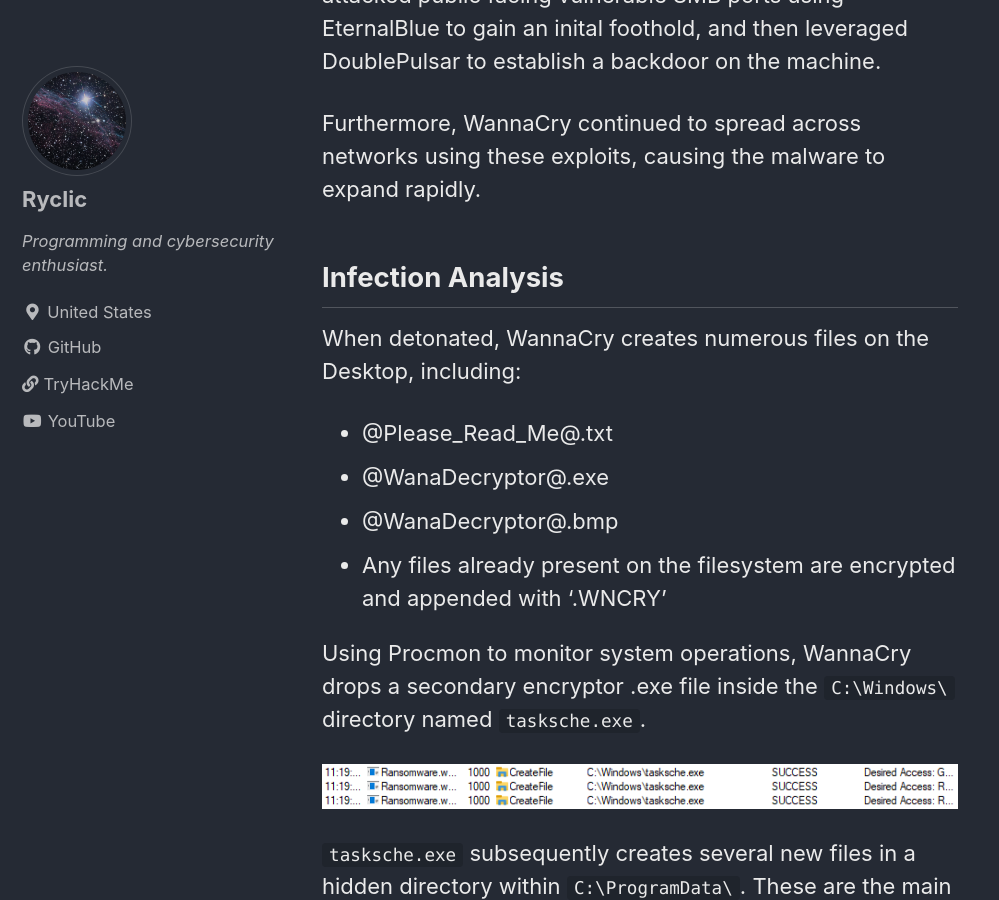
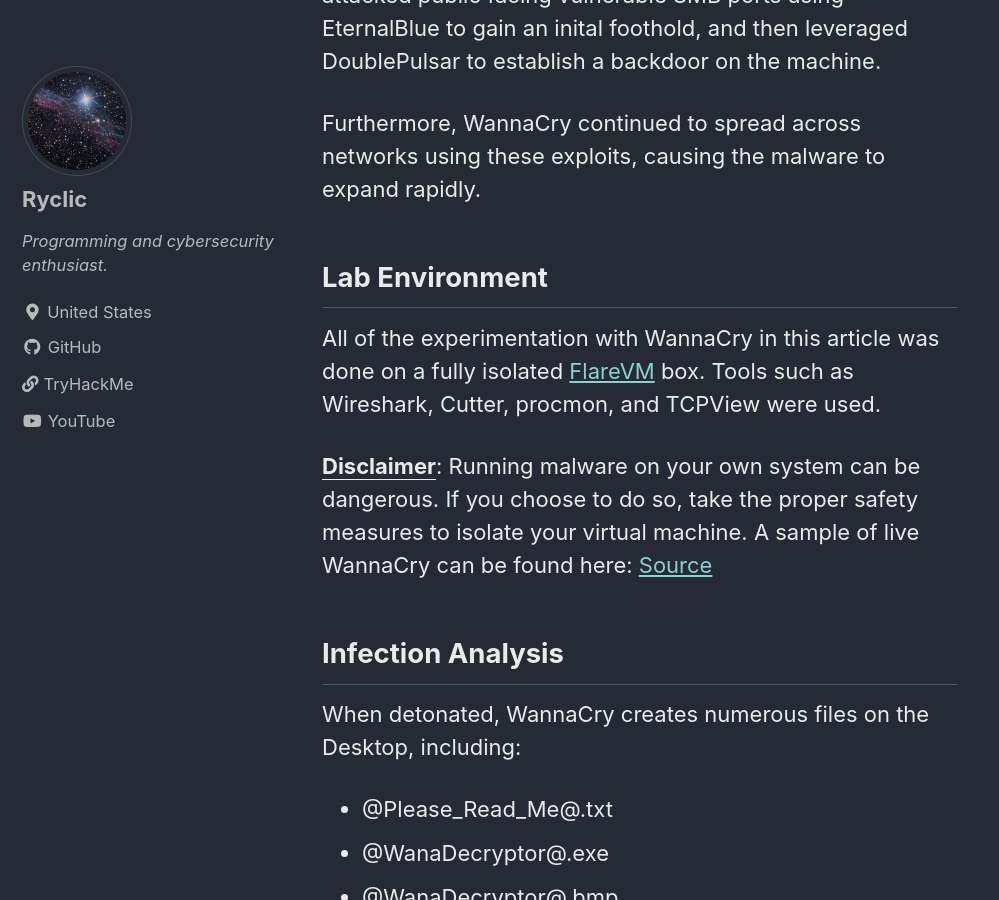
Before and after one commit to Ryclic/ryclic.github.io, a Jekyll site: the page built from _posts/2022-08-31-WannaCry-Analysis.md, in a window 1280 px wide and 900 px high, scrolled down 1944 px. Shown: the whole window, without its empty margins (0-999 px from the left). Built offline with Jekyll 4.4.1, drawn with Linux system fonts in a browser that asks for light colours; cached includes are drawn as plain includes; some of the changed text lies outside the part shown.

Commit message:
Add WannaCry lab environment details

```diff
--- a/_posts/2022-08-31-WannaCry-Analysis.md
+++ b/_posts/2022-08-31-WannaCry-Analysis.md
@@ -17,6 +17,12 @@ Ransomware is typically defined as a a type of malware which seizes personal use
 WannaCry utilized the Windows [EternalBlue](https://en.wikipedia.org/wiki/EternalBlue) and [DoublePulsar](https://en.wikipedia.org/wiki/DoublePulsar) exploits, both developed by the NSA. These vulnerabilities were leaked in early 2017. The malware attacked public facing vulnerable SMB ports using EternalBlue to gain an inital foothold, and then leveraged DoublePulsar to establish a backdoor on the machine.
 
 Furthermore, WannaCry continued to spread across networks using these exploits, causing the malware to expand rapidly.
+
+## Lab Environment
+All of the experimentation with WannaCry in this article was done on a fully isolated [FlareVM](https://github.com/mandiant/flare-vm) box. Tools such as Wireshark, Cutter, procmon, and TCPView were used.
+
+<ins>**Disclaimer**</ins>: Running malware on your own system can be dangerous. If you choose to do so, take the proper safety measures to isolate your virtual machine. A sample of live WannaCry can be found here: [Source](https://github.com/ytisf/theZoo/blob/master/malware/Binaries/Ransomware.WannaCry/Ransomware.WannaCry.zip)
+
 
 ## Infection Analysis
 When detonated, WannaCry creates numerous files on the Desktop, including:
```
